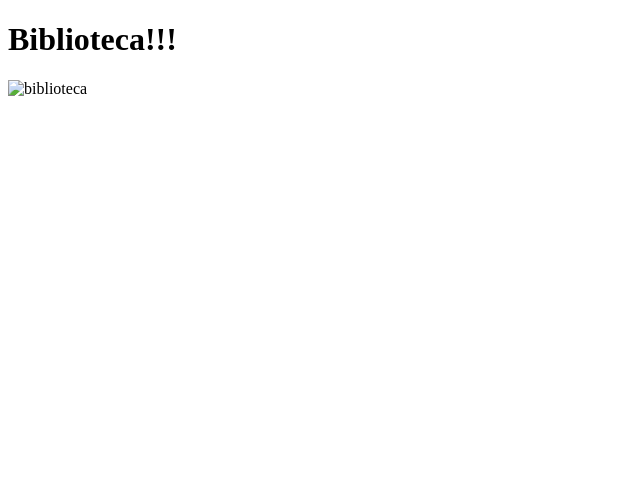
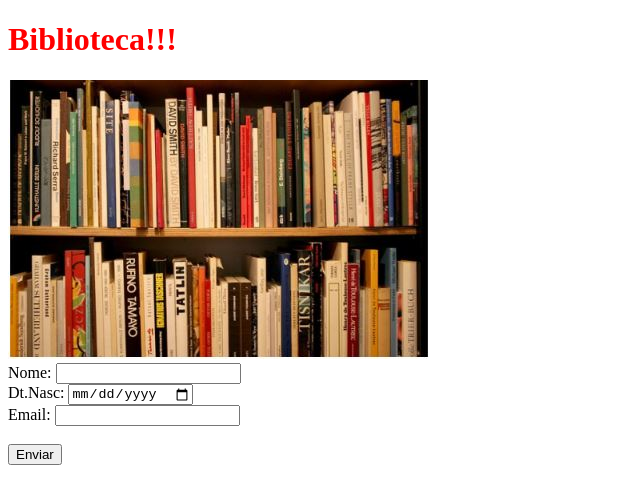
Before and after one commit to gustavosantos1990/biblioteca-aula-ppoo2, a plain HTML site: page build/web/index.html in a window 1280 px wide. Shown: the whole page, without its empty margins (0-640 px from the left). Drawn offline with Linux system fonts and the light colour scheme.

Commit message:
Incluido estilo

```diff
--- /dev/null
+++ b/build/web/estilo.css
@@ -0,0 +1,13 @@
+/*
+To change this license header, choose License Headers in Project Properties.
+To change this template file, choose Tools | Templates
+and open the template in the editor.
+*/
+/*
+    Created on : 03/05/2017, 21:48:32
+    Author     : GustavoSantos
+*/
+
+h1{
+    color: red;
+}
--- a/build/web/index.html
+++ b/build/web/index.html
@@ -10,21 +10,22 @@ and open the template in the editor.
         <title>Biblioteca</title>
         <meta charset="UTF-8">
         <meta name="viewport" content="width=device-width, initial-scale=1.0">
+        <link type="text/css" rel="stylesheet" href="estilo.css"/>
 
     </head>
     <body>
         <h1>Biblioteca!!!</h1>
 
-        <img src="imagens\biblioteca.jpg" alt="biblioteca"/>
+        <img src="biblioteca.jpg" alt="biblioteca"/>
 
-        <!--
+
         <form action="RecebeConteudoFormulario">
             Nome: <input type="text" name="nome"/></br>
             Dt.Nasc: <input type="date" name="data"/></br>
             Email: <input type="email" name="email"/></br>
-               </br>
+            </br>
                <input type="submit" value="Enviar"/>
         </form>
-        -->
+
     </body>
 </html>
--- /dev/null
+++ b/web/estilo.css
@@ -0,0 +1,13 @@
+/*
+To change this license header, choose License Headers in Project Properties.
+To change this template file, choose Tools | Templates
+and open the template in the editor.
+*/
+/*
+    Created on : 03/05/2017, 21:48:32
+    Author     : GustavoSantos
+*/
+
+h1{
+    color: red;
+}
```
Also changed, not shown: web/index.html (+5 -4 lines), build/web/biblioteca.jpg (added), web/biblioteca.jpg (renamed from imagens/biblioteca.jpg), 1 other file.
